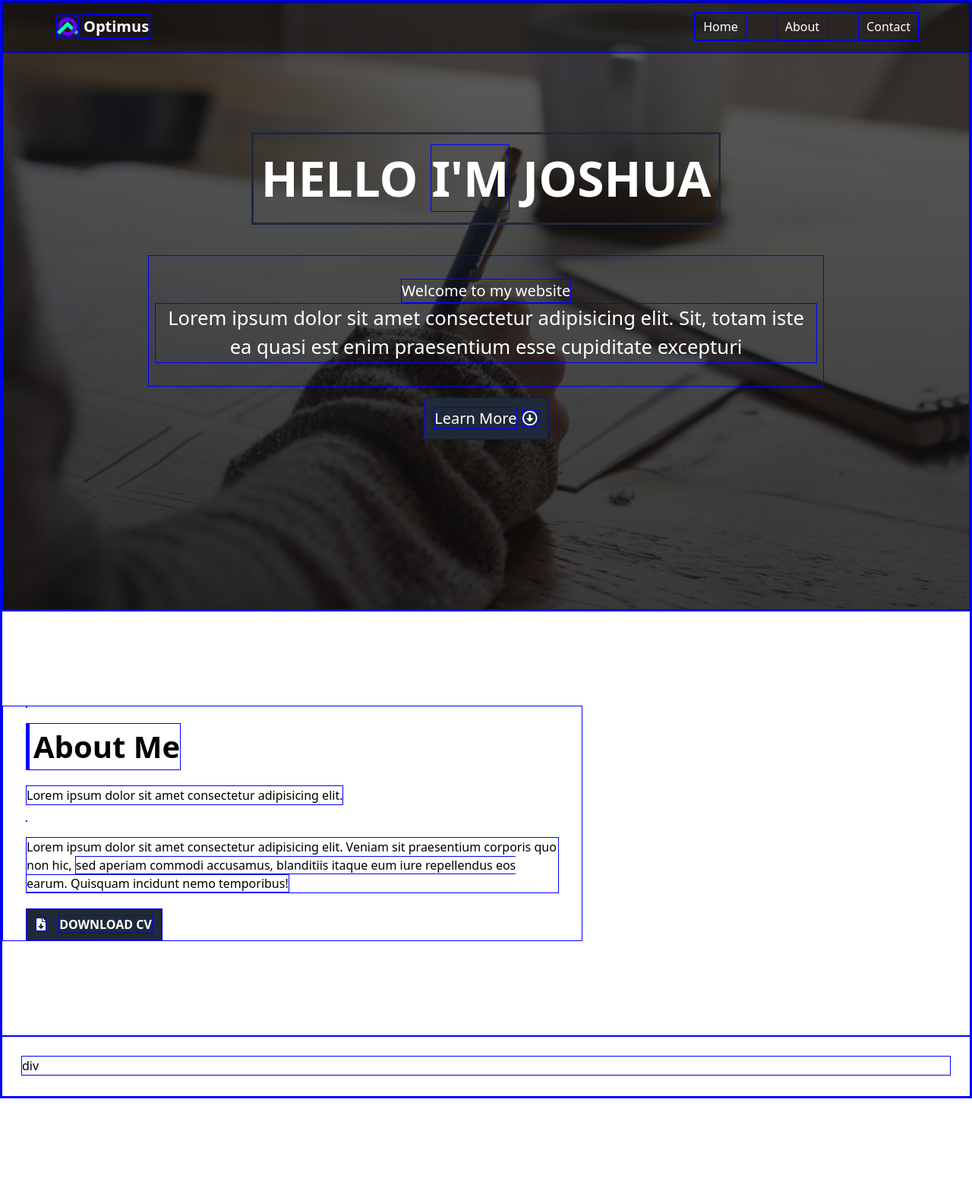
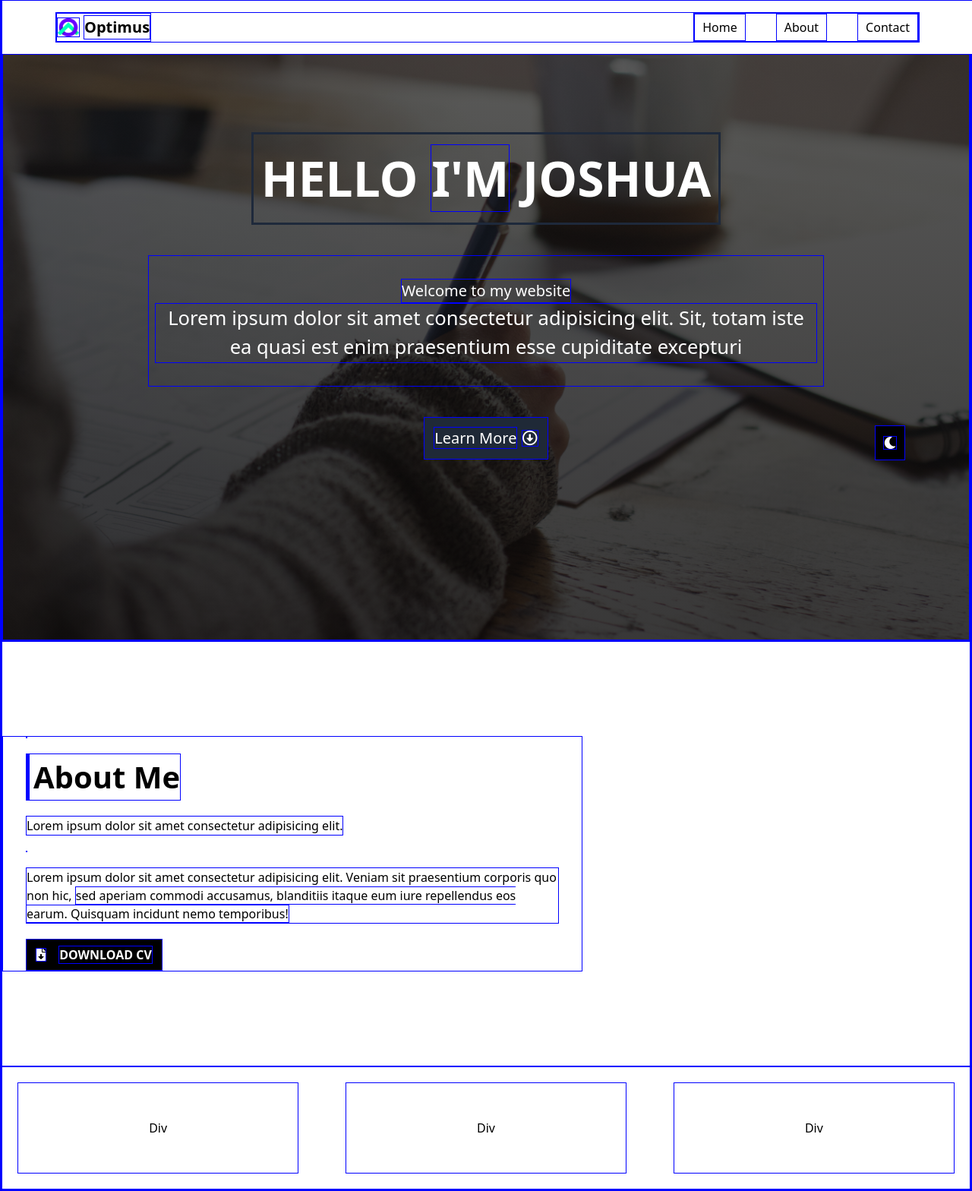
Before and after one commit to JoshAjikaze/portfolio, a website: page src/index.html in a window 1280 px wide. Shown: the whole page at 76% size. Before the commit the page ends 1446 px from the top, so only its background shows below. Drawn offline with Linux system fonts and the light colour scheme.

Commit message:
14 July 2022 00:26

```diff
--- a/src/index.html
+++ b/src/index.html
@@ -1,5 +1,5 @@
 <!DOCTYPE html>
-<html lang="en" class="dark">
+<html lang="en" class="">
   <head>
     <meta charset="UTF-8" />
     <meta http-equiv="X-UA-Compatible" content="IE=edge" />
@@ -18,33 +18,20 @@
     <style>
       *
       {
+        border: 1px solid rgba(255, 255, 255, 0.671);
         border: 1px solid blue;
-      }
-      .bounce_button {
-  animation-name: bounce;
-  animation-duration: 3s;
-  animation-iteration-count: infinite;
-}
-
-@keyframes bounce {
-  from {
-    margin:5px
-
-  }
-  to {
-    margin:15px;
-  }
       }
     </style>
   </head>
-  <body class="">
-    <section class="fixed top-0 z-10 w-[100%] flex p-[5px] py-[15px] laptop:px-[70px] items-center justify-between bg-[rgba(0,0,0,0.4)]">
+  <body class="dark:bg-black">
+    <section class="fixed top-0 z-10 w-[100%] flex flex-col p-[5px] py-[15px] px-[20px] laptop:px-[70px] items-center justify-between dark:bg-[rgba(0,0,0,0.4)] bg-[#fff]">
+      <div class="flex w-[100%] justify-between">
         <div class="flex items-center space-x-[5px]">
           <img src="./img/Icon colour Purple.png" class="w-[30px]" alt="">
           <span class="font-bold text-[20px] dark:text-white">Optimus</span>
         </div>
         <nav class="tablet:hidden">
-        <i class="fas fa-bars p-[5px]"></i>
+          <i class="fas fa-bars dark:text-white  p-[5px]" onclick="navToggler()"></i>
         </nav>
 
         <nav class="hidden space-x-[40px] tablet:flex">
@@ -52,11 +39,19 @@
           <a href="#" class="hover:bg-[rgba(0,0,0,0.7)] hover:text-white p-[5px] px-[10px] dark:text-white font-light hover:font-bold transition ease-in-out duration-500">About</a>
           <a href="#" class="hover:bg-[rgba(0,0,0,0.7)] hover:text-white p-[5px] px-[10px] dark:text-white font-light hover:font-bold transition ease-in-out duration-500">Contact</a>
         </nav>
+      </div>
+      <div id="hidden-nav" class="hidden duration-500 w-[100%] min-h-[10vh]">
+        <nav class="flex flex-col items-center justify-between w-[100%] h-[100%] space-y-[50px]">
+          <a href="#" class="hover:bg-[rgba(0,0,0,0.7)] hover:text-white p-[5px] px-[10px] dark:text-white font-light hover:font-bold transition ease-in-out duration-500 w-[100%] text-center">Home</a>
+          <a href="#" class="hover:bg-[rgba(0,0,0,0.7)] hover:text-white p-[5px] px-[10px] dark:text-white font-light hover:font-bold transition ease-in-out duration-500 w-[100%] text-center">About</a>
+          <a href="#" class="hover:bg-[rgba(0,0,0,0.7)] hover:text-white p-[5px] px-[10px] dark:text-white font-light hover:font-bold transition ease-in-out duration-500 w-[100%] text-center">Contact</a>
+        </nav>
+      </div>
     </section>
 
 <div class="relative" style="background-image: linear-gradient(0deg, rgba(7, 6, 6, 0.801), rgba(19, 19, 18, 0.692)), url(./img/green-chameleon-s9CC2SKySJM-unsplash.jpg);background-size:100%; object-fit:cover; background-repeat:no-repeat; background-position: center; background-size: cover;
 ">
-  <section class="flex flex-col items-center min-h-[60vh] tablet:min-h-[100vh] space-y-2 tablet:space-y-10 pt-[70px] text-white pb-[20px]">
+  <section class="flex flex-col items-center min-h-[65vh] tablet:min-h-[105vh] space-y-2 tablet:space-y-10 pt-[70px] text-white pb-[20px]">
     <div class="text-[20px] font-bold p-[10px] tablet:text-[5vw] border-[3px] border-slate-800 mt-[30px] tablet:mt-[60px] laptop:mt-[100px]">
       HELLO <span class="font-black">I'M</span> JOSHUA
     </div>
@@ -64,7 +59,7 @@
       <span class="text-[10px] tablet:text-[20px]">Welcome to my website</span>
       <span class="text-center mx-2 text-[10px] tablet:text-[20px] laptop:text-[2vw]">Lorem ipsum dolor sit amet consectetur adipisicing elit. Sit, totam iste ea quasi est enim praesentium esse cupiditate excepturi</span>
     </div>
-    <div class="bounce_button relative p-3 mb-[100px] bg-gray-800 text-[10px] tablet:text-[20px]">
+    <div class="relative p-3 mb-[100px] bg-gray-800 text-[10px] tablet:text-[20px]">
      <span>Learn More</span> <i class="far fa-arrow-alt-circle-down"></i>
     </div>
   </section>
@@ -73,7 +68,7 @@
 <!-- About me section -->
 
 <section class="relative flex flex-col items-center tablet:flex-row py-[10px] tablet:py-[30px] min-h-[70vh]">
-<div class="flex flex-col items-start w-[100%] tablet:w-[100%] laptop:w-[60%] px-[30px] space-y-[20px]">
+<div class="flex flex-col items-start w-[100%] tablet:w-[100%] laptop:w-[60%] px-[30px] space-y-[20px] dark:text-white">
 <p>
   <h1 class="text-[20px] laptop:text-[40px] font-semibold border border-l-[5px] pl-[5px]">About Me</h1>
   <span>Lorem ipsum dolor sit amet consectetur adipisicing elit.</span>
@@ -81,18 +76,40 @@
 <p>
   Lorem ipsum dolor sit amet consectetur adipisicing elit. Veniam sit praesentium corporis quo non hic, <span class=" laptop:inline">sed aperiam commodi accusamus, blanditiis itaque eum iure repellendus eos earum. Quisquam incidunt nemo temporibus!</span>
 </p>
-<button class="p-2 px-3 space-x-3 text-white bg-gray-800">
+<button class="p-2 px-3 space-x-3 text-white bg-black dark:bg-white dark:text-black">
   <i class="fas fa-file-download"></i>
   <span class="font-semibold">DOWNLOAD CV</span>
 </button>
 </div>
 </section>
 
-<section class="relative flex flex-col min-h-[10vh] p-[25px]">
-  <div class="">
-div
+<section class="relative flex flex-col space-y-5 min-h-[10vh] p-[25px] tablet:hidden">
+  <div class="min-h-[15vh] py-[5px] pt-[10px] flex flex-col space-y-2 items-center justify-center text-black dark:text-white">
+    <i class="fas fa-laptop  text-[50px] hover:text-[60px] duration-500"></i>
+    <div class="text-center w-[75%]">Lorem ipsum dolor sit amet consectetur adipisicing elit. Eligendi labore consectetur soluta a? Delectus alias reprehenderit.</span>
+  </div>
+
+  <div class="min-h-[15vh] py-[5px] pt-[10px] flex flex-col space-y-2 items-center justify-center text-black dark:text-white">
+    <i class="far fa-tablet  text-[50px] hover:text-[60px] duration-500"></i>
+    <div class="text-center w-[75%]">Lorem ipsum dolor sit amet consectetur adipisicing elit. Eligendi labore consectetur soluta a? Delectus alias reprehenderit.</span>
+  </div>
+
+  <div class="min-h-[15vh] py-[5px] pt-[10px] flex flex-col space-y-2 items-center justify-center text-black dark:text-white">
+    <i class="far fa-database text-[50px] hover:text-[60px] duration-500"></i>
+    <div class="text-center w-[75%]">Lorem ipsum dolor sit amet consectetur adipisicing elit. Eligendi labore consectetur soluta a? Delectus alias reprehenderit.</span>
   </div>
 </section>
+
+<section class="hidden tablet:flex justify-between min-h-[10vh] p-[20px]">
+  <p class="flex flex-col items-center justify-center dark:text-white min-h-[15vh] min-w-[30%] bg-white">Div</p>
+  <p class="flex flex-col items-center justify-center dark:text-white min-h-[15vh] min-w-[30%] bg-white">Div</p>
+  <p class="flex flex-col items-center justify-center dark:text-white min-h-[15vh] min-w-[30%] bg-white">Div</p>
+</section>
+
+<button onclick="darkModeToggle()" class="p-[10px] fixed top-[70vh] left-[80%] tablet:left-[90vw] hover:text-[20px] duration-300 bg-black dark:bg-white">
+  <i class="fas fa-sun hidden dark:block"></i>
+  <i class="fa fa-moon text-white dark:hidden"></i>
+</button>
 
   <script>
     function darkModeToggle() {
```
Also changed, not shown: dist/output.css. Lines whose indentation alone changed are shown as unchanged.
